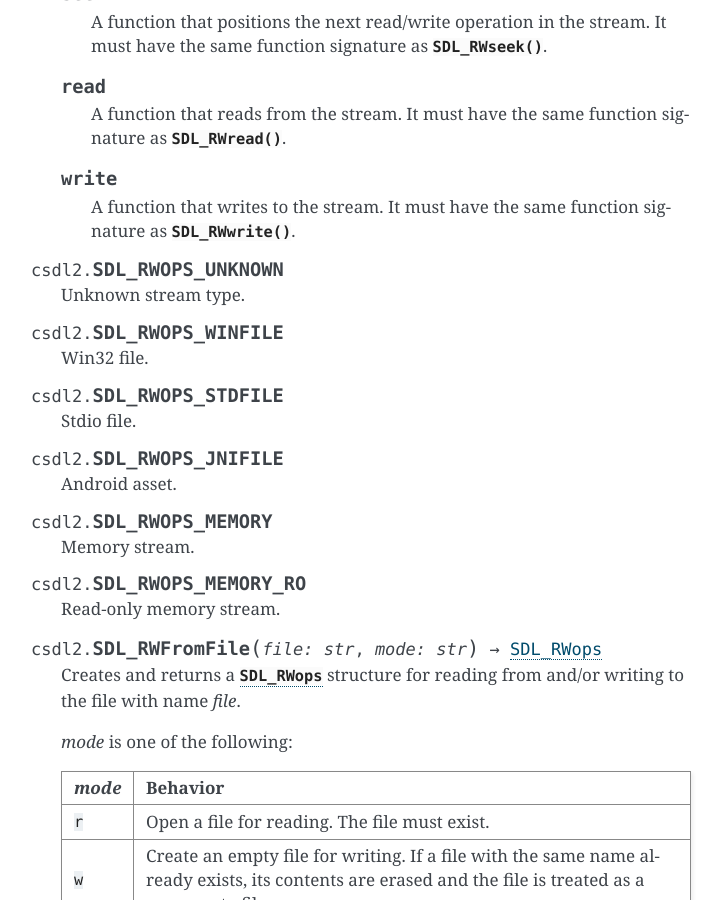
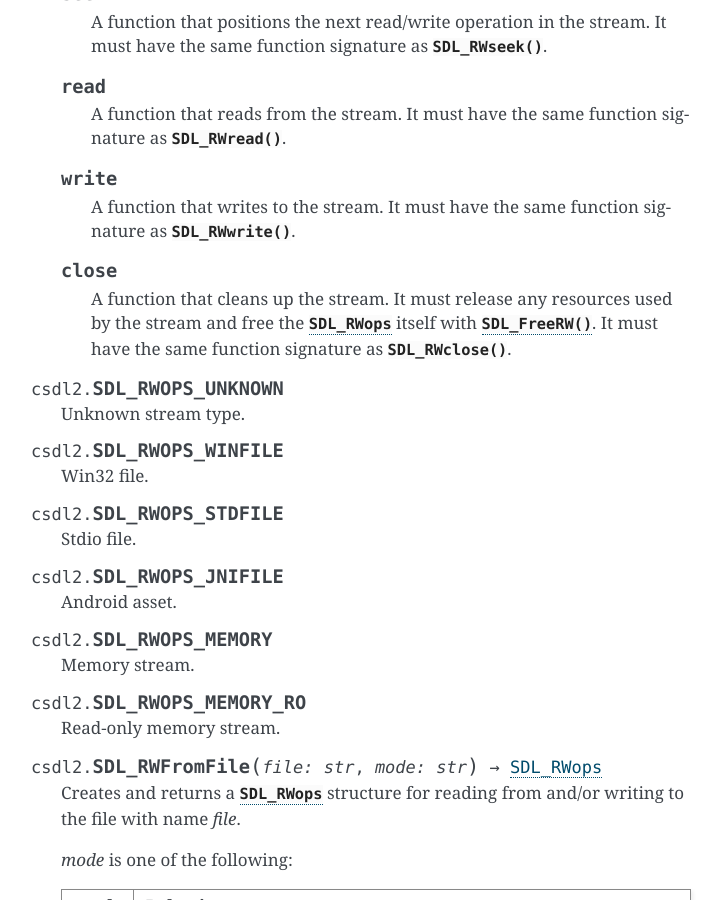
Before and after one commit to pyokagan/pycsdl2, a Sphinx documentation site: the page built from docs/source/api/rwops.rst, in a window 1280 px wide and 900 px high, scrolled down 999 px. Shown: the whole window, without its empty margins (389-1112 px from the left). Built offline with Sphinx 7.4.7, drawn with Linux system fonts in a browser that asks for light colours.

Commit message:
docs/api/rwops: document SDL_RWops.close

```diff
--- a/docs/source/api/rwops.rst
+++ b/docs/source/api/rwops.rst
@@ -57,6 +57,13 @@ of data streams.
 
       A function that writes to the stream. It must have the same function
       signature as :func:`SDL_RWwrite`.
+
+   .. attribute:: close
+
+      A function that cleans up the stream. It must release any resources
+      used by the stream and free the :class:`SDL_RWops` itself with
+      :func:`SDL_FreeRW`. It must have the same function signature as
+      :func:`SDL_RWclose`.
 
 .. data:: SDL_RWOPS_UNKNOWN
 
```
